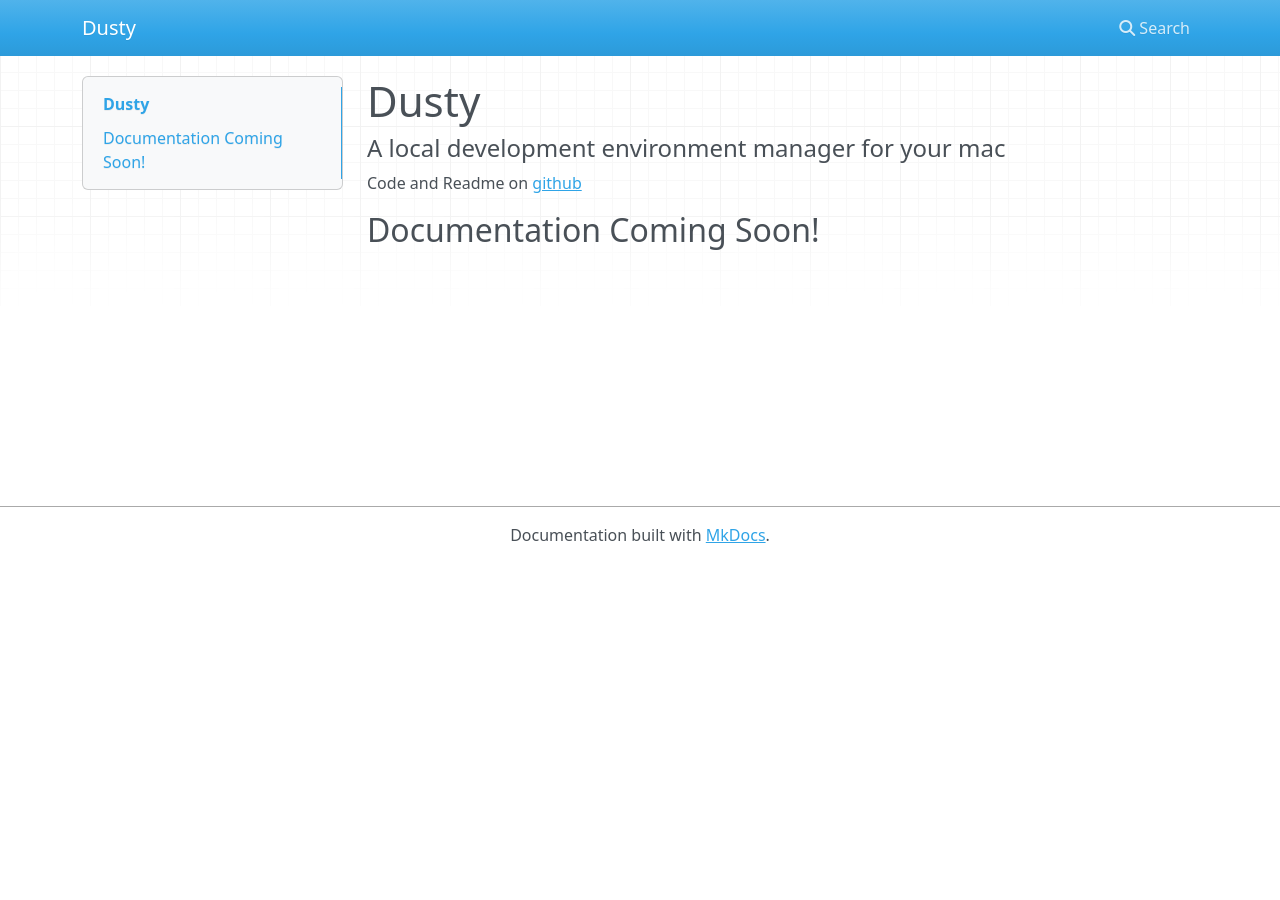
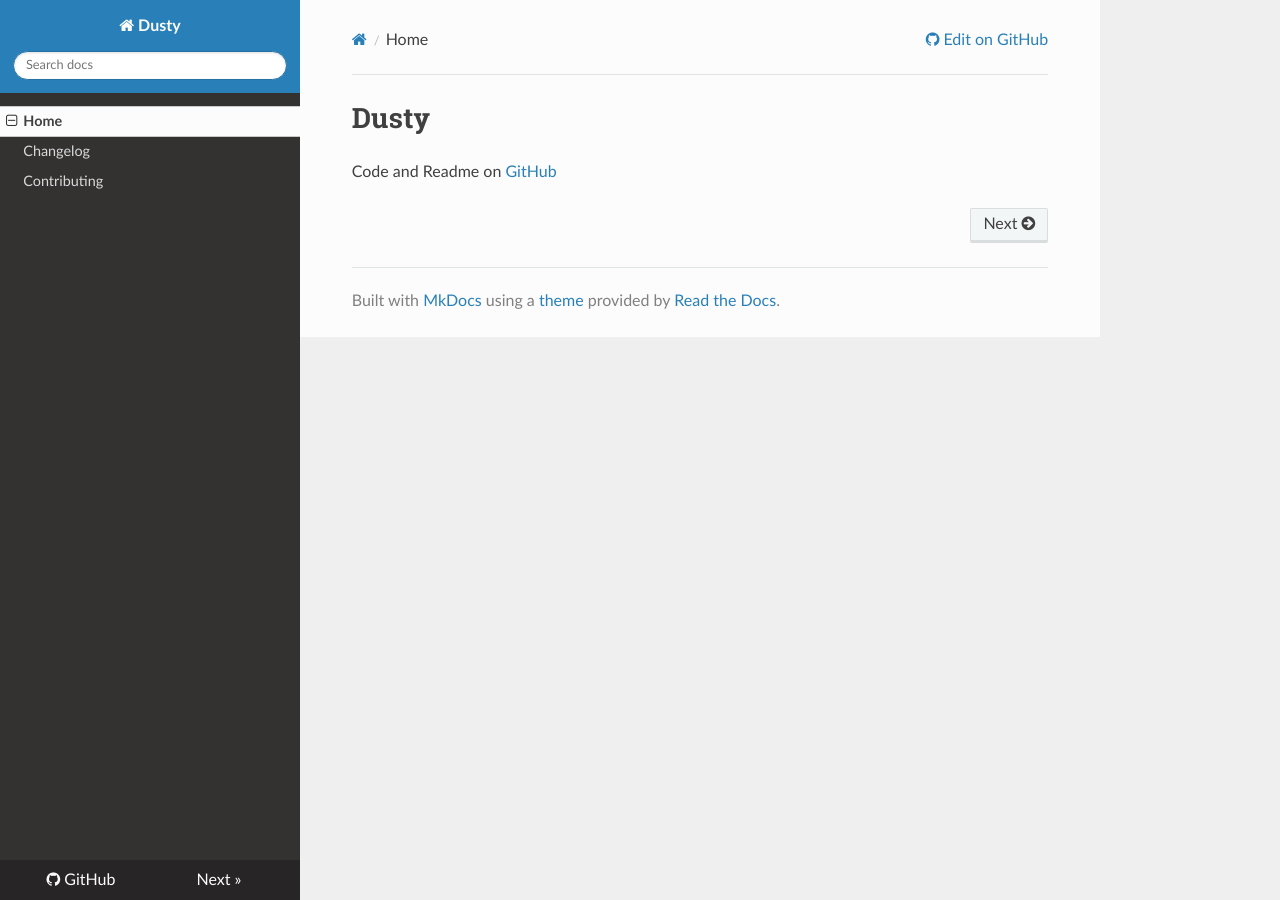
Before and after one commit to gamechanger/dusty, an MkDocs documentation site: the page built from docs/index.md, in a window 1280 px wide. Built offline with MkDocs 1.6.1, drawn with Linux system fonts in a browser that asks for light colours; nearby versions of some CDN libraries; old or Windows-style settings are respelled for this version of MkDocs.

Commit message:
Start structuring the docs some

```diff
--- a/docs/index.md
+++ b/docs/index.md
@@ -1,7 +1,3 @@
 # Dusty
 
-#### A local development environment manager for your mac
-
-Code and Readme on [github](https://github.com/gamechanger/dusty)
-
-## Documentation Coming Soon!
+Code and Readme on [GitHub](https://github.com/gamechanger/dusty)
--- a/mkdocs.yml
+++ b/mkdocs.yml
@@ -1 +1,9 @@
 site_name: Dusty
+theme: readthedocs
+repo_url: https://github.com/gamechanger/dusty
+repo_name: GitHub
+site_author: GameChanger
+pages:
+  - Home: index.md
+  - Changelog: changelog.md
+  - Contributing: contributing.md
```
Also changed, not shown: docs/changelog.md (added, +7 -0 lines), docs/contributing.md (added, +46 -0 lines).
